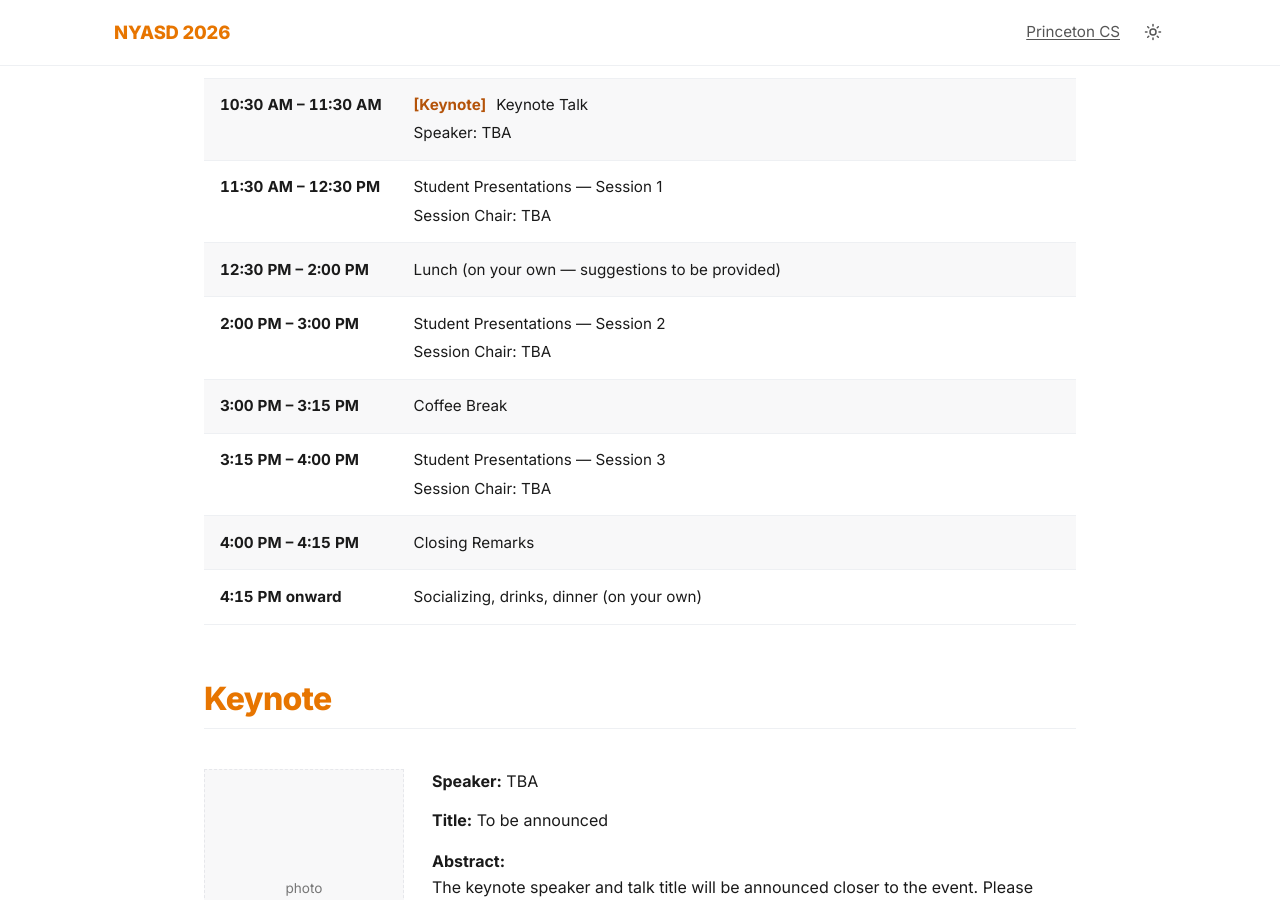
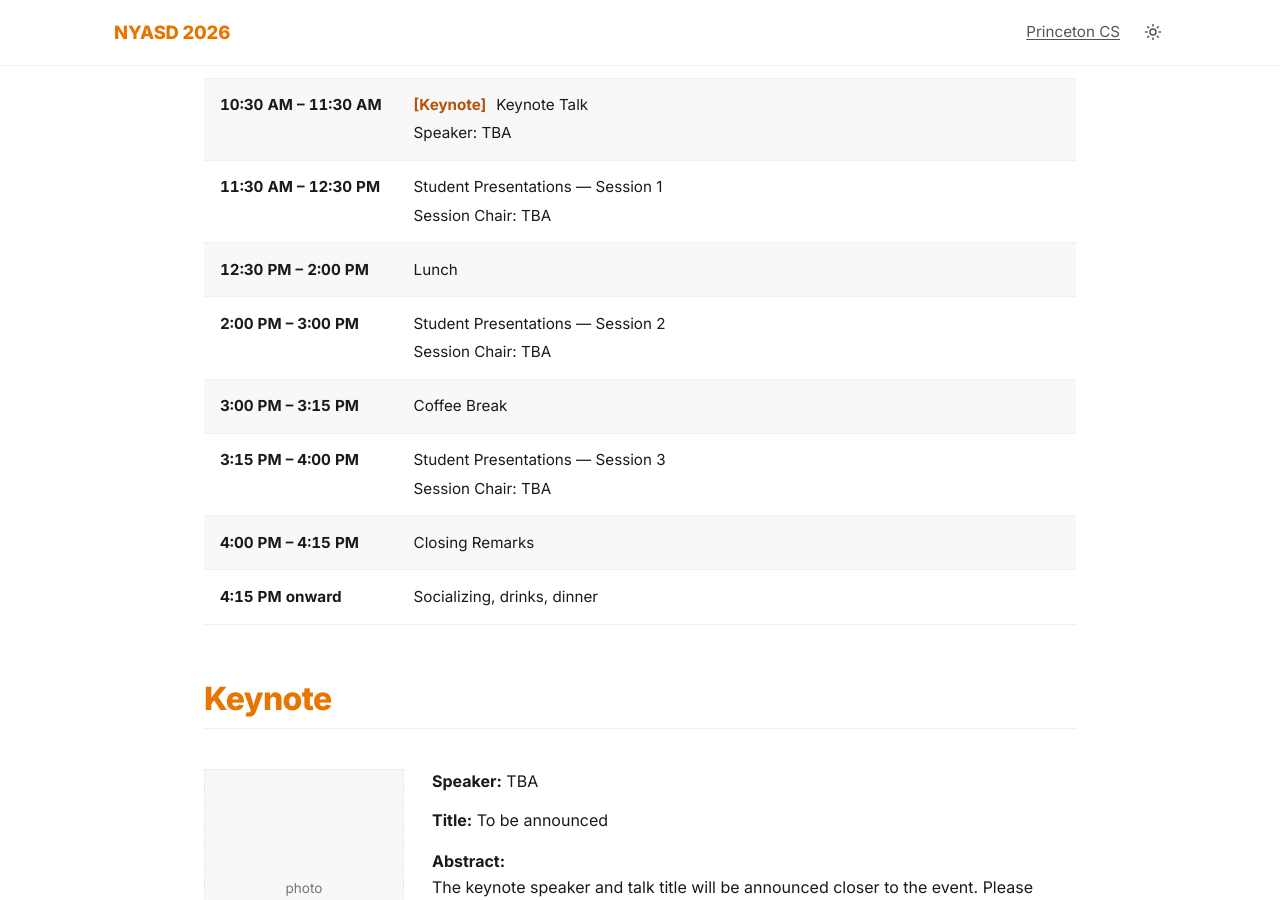
Before and after one commit to princetoncomputerarch/princetoncomputerarch.github.io, a Jekyll site: the page built from index.html, in a window 1280 px wide and 900 px high, scrolled down 1000 px. Built offline with Jekyll 4.4.1, drawn with Linux system fonts in a browser that asks for light colours.

Commit message:
Trim 'on your own' notes from lunch and socializing rows

```diff
--- a/_data/schedule.yml
+++ b/_data/schedule.yml
@@ -42,7 +42,7 @@ items:
 
   - kind: slot
     time: "12:30 PM – 2:00 PM"
-    title: "Lunch (on your own — suggestions to be provided)"
+    title: "Lunch"
 
   - kind: slot
     time: "2:00 PM – 3:00 PM"
@@ -64,4 +64,4 @@ items:
 
   - kind: slot
     time: "4:15 PM onward"
-    title: "Socializing, drinks, dinner (on your own)"
+    title: "Socializing, drinks, dinner"
```
